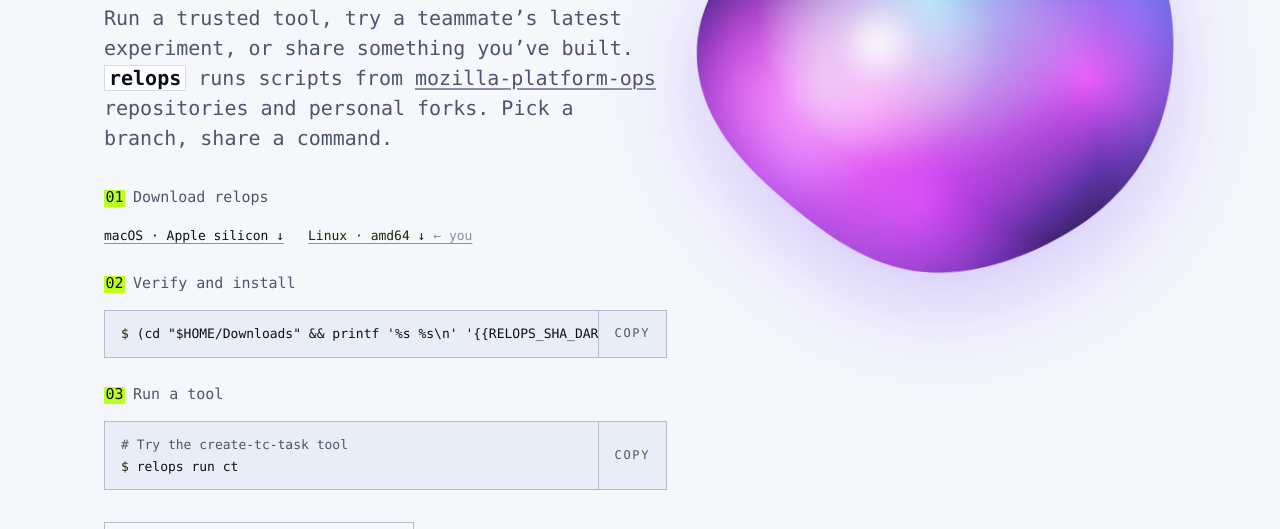
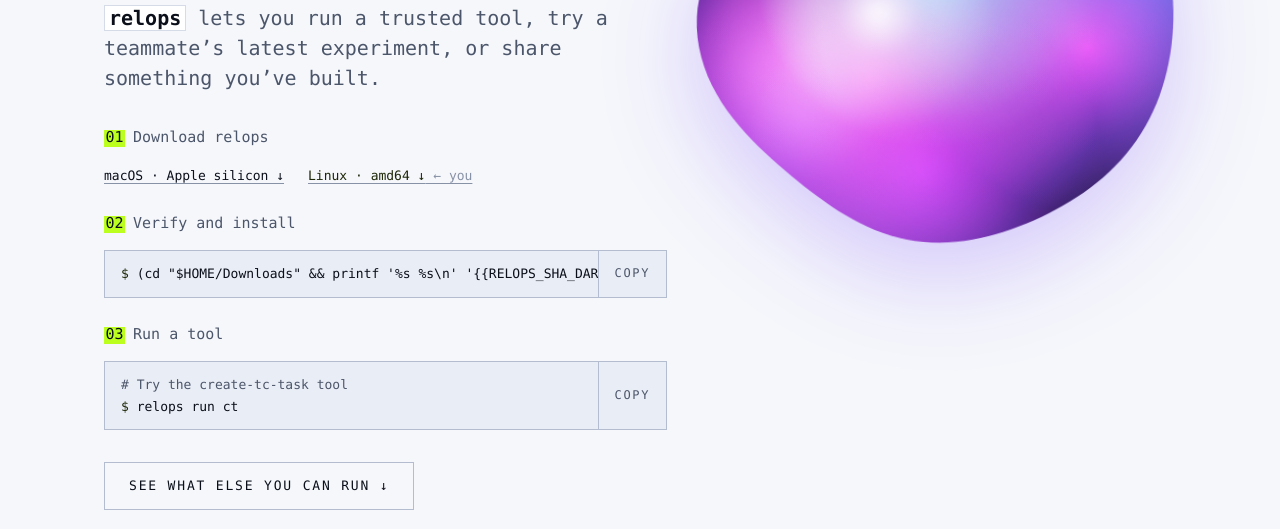
Before and after one commit to mozilla-platform-ops/relops-launcher, a plain HTML site: page quick_site/index.html in a window 1280 px wide. Shown: the part 571-1100 px from the top of the page. Drawn offline with Linux system fonts and the light colour scheme.

Commit message:
fix(site): simplify hero supporting copy

```diff
--- a/quick_site/index.html
+++ b/quick_site/index.html
@@ -33,8 +33,7 @@
         <p class="label"><b>v{{RELOPS_VERSION}}</b>early release · macOS + linux</p>
         <h1 class="h-hero" style="margin-top: var(--space-4)">RelOps tools.<br><span class="accent mark">One command away.</span></h1>
         <p class="lead">
-          Run a trusted tool, try a teammate’s latest experiment, or share something you’ve built. <code class="inline-command">relops</code> runs scripts from <a href="https://github.com/mozilla-platform-ops">mozilla-platform-ops</a> repositories and personal forks.
-          Pick a branch, share a command.
+          <code class="inline-command">relops</code> lets you run a trusted tool, try a teammate’s latest experiment, or share something you’ve built.
         </p>
         <p class="prose numbered-label" style="margin-top: var(--space-6)"><span class="accent mark">01</span><span>Download relops</span></p>
         <div class="hero-downloads">
```
